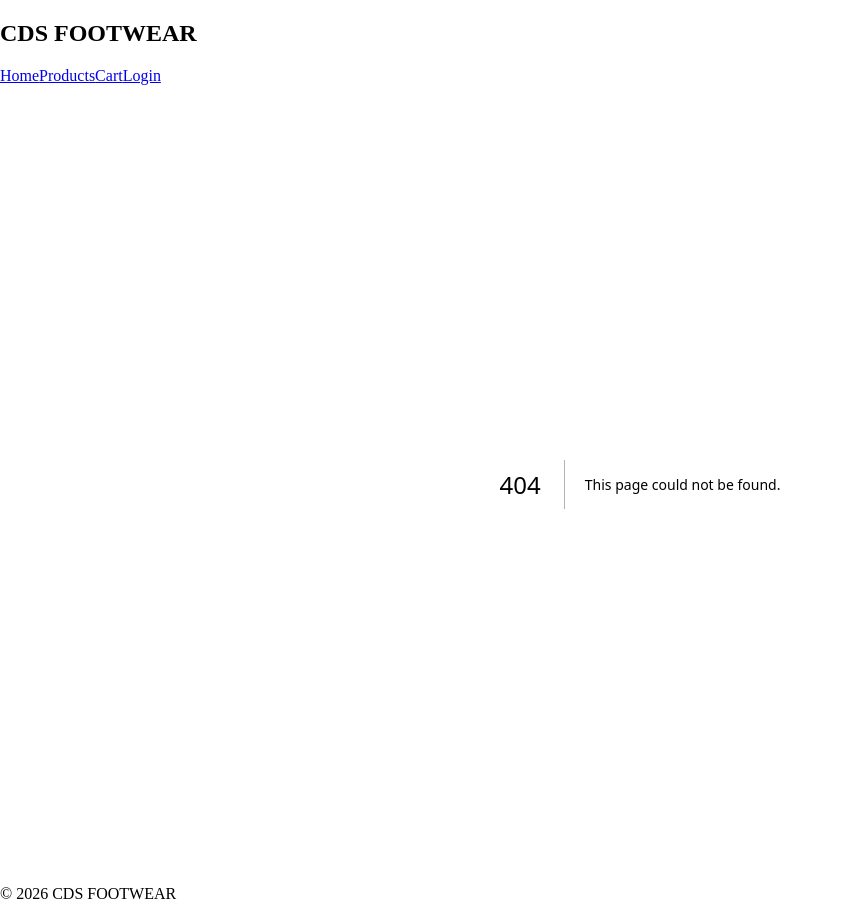
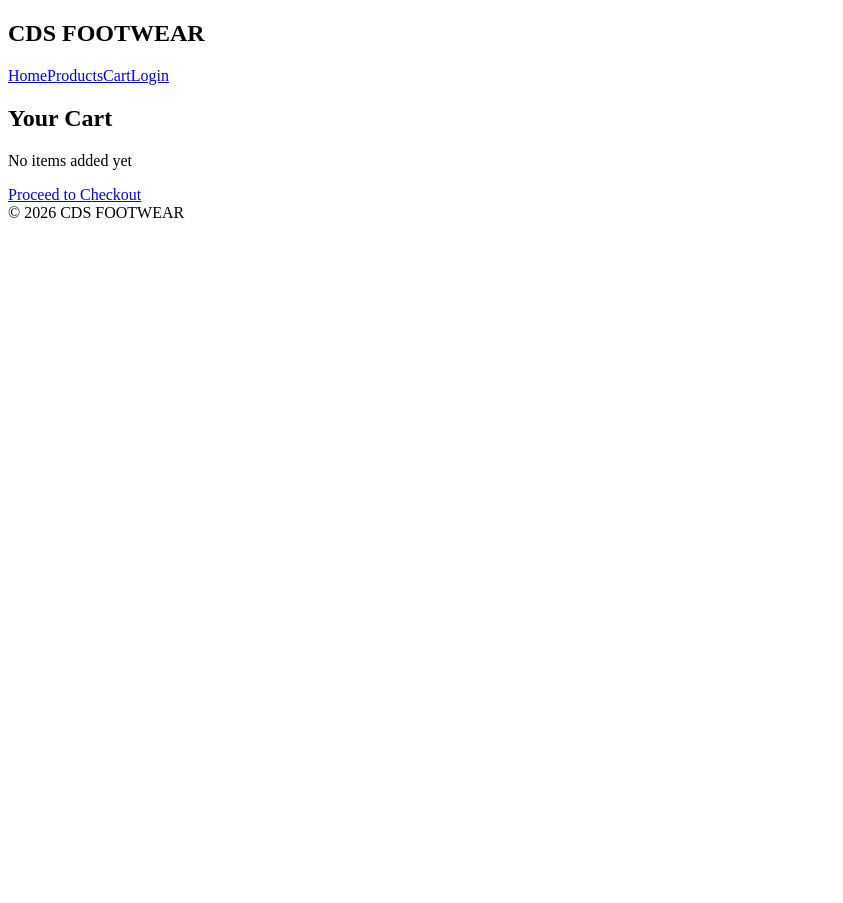
Before and after one commit to hdkanshu/cds-footwear, a Next.js app: page /cart in a window 1280 px wide. Before the commit this address had no page. Shown: the whole page, without its empty margins (0-843 px from the left). After the commit the page ends 800 px from the top, so only its background shows below. Built offline with nearby package versions, Linux system fonts and the light colour scheme.

Commit message:
Create page.js

```diff
--- /dev/null
+++ b/app/cart/page.js
@@ -0,0 +1,17 @@
+export default function Cart() {
+  return (
+    <div>
+      <h2 className="text-2xl font-semibold">
+        Your Cart
+      </h2>
+
+      <p className="mt-2">
+        No items added yet
+      </p>
+
+      <a href="/checkout" className="underline">
+        Proceed to Checkout
+      </a>
+    </div>
+  );
+}
```
